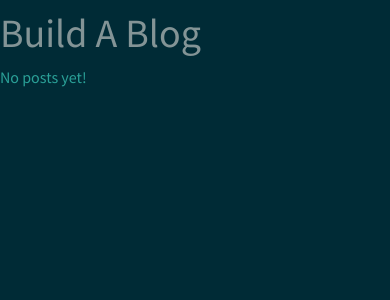
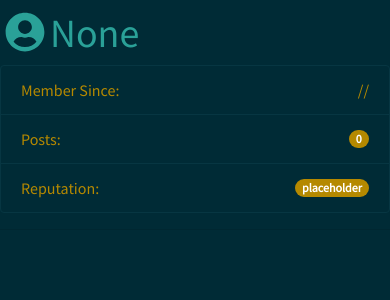
Before and after one commit to Seanzee25/blogz, a Flask app: page /blog?user_id=1 in a window 390 px wide. Shown: the part 56-356 px from the top of the page. Run offline with Flask 2, Linux system fonts and the light colour scheme; the visitor is signed in with stand-in values (Sample User, id 1); data comes from the database, SQL or seed files in the repository; data that the repository does not hold is empty; some libraries are stand-ins or nearby versions.

Commit message:
Added user pages and user posts

```diff
--- a/main.py
+++ b/main.py
@@ -46,7 +46,7 @@
 
 @app.before_request
 def require_login():
-    allowed_route = ["login", "signup", "index"]
+    allowed_route = ["login", "signup", "index", "displayAllEntries"]
     if request.endpoint not in allowed_route and 'email' not in session:
         return redirect("/login")
 
@@ -155,13 +155,17 @@
 @app.route('/blog')
 def displayAllEntries():
     blog_id = request.args.get("id")
+    user_id = request.args.get("user_id")
 
-    if(blog_id is None):
+    if(user_id is not None):
+        user = User.query.get(user_id)
+        return render_template("singleUser.html", user=user, blogs=user.posts)
+    elif(blog_id is not None):
+        blog_entry = Blog.query.get(blog_id)
+        return render_template("entry.html", blog=blog_entry)
+    else:
         blogs = Blog.query.order_by(db.desc(Blog.pub_date)).all()
         return render_template("blog.html", blogs=blogs)
-    else:
-        blog_entry = Blog.query.filter_by(id=blog_id).first()
-        return render_template("entry.html", blog=blog_entry)
 
 
 @app.route('/newpost', methods=["POST", "GET"])
@@ -177,9 +181,13 @@
             title_error = "Please fill in the title"
         if(not body):
             body_error = "Please fill in the body"
+        if(len(body) > 500):
+            body_error = "Limit to 500 characters"
+        if(len(title) > 120):
+            title_error = "Limit to 120 characters"
         if(title_error or body_error):
             return render_template("newpost.html", title_error=title_error,
-                                   body_error=body_error)
+                                   body_error=body_error, title=title, body=body)
         else:
             user = User.query.filter_by(email=session["email"]).first()
             blog = Blog(title, body, user)
--- a/templates/entry.html
+++ b/templates/entry.html
@@ -2,7 +2,7 @@
 
 {% block content %}
     <div class="jumbotron text-center">
-        <h1 class="display-3">{{blog.title}}</h1>
+        <h1 class="text-primary display-3">{{blog.title}}</h1>
 
         <p class="lead">{{blog.body}}</p>
         <p class="text-right">written by <a href="./blog?user_id={{blog.user.id}}">{{blog.user.user_name}}</a> <br>
--- a/templates/newpost.html
+++ b/templates/newpost.html
@@ -7,14 +7,14 @@
             <form method="POST" action="/newpost" style="margin: 10%">
                 <div class="form-group">
                     <label for="title">Title</label>
-                    <input type="text" class="form-control" id="title" name="title" placeholder="Enter title...">
+                    <input type="text" class="form-control" id="title" name="title" placeholder="Enter title..." value={{title}}>
                     {% if title_error %}
                     <small id="title-error" class="form-text text-danger">{{title_error}}</small>
                     {% endif %}
                 </div>
                 <div class="form-group">
                     <label for="body">Body</label>
-                    <textarea class="form-control" id="body" name="body" rows="8" placeholder="Add content..."></textarea>
+                    <textarea class="form-control" id="body" name="body" rows="8" placeholder="Add content...">{{body}}</textarea>
                     {% if body_error %}
                     <small id="body-error" class="form-text text-danger">{{body_error}}</small>
                     {% endif %}
--- a/templates/singleUser.html
+++ b/templates/singleUser.html
@@ -0,0 +1,59 @@
+{% extends "base.html" %}
+
+{% block content %}
+    <div class="row">
+        <!-- USER INFORMATION -->
+        <div class="col-sm-1"></div>
+        <div class="col-sm-3">
+            <h1 class="text-success"><i class="fas fa-user-circle fa-fw"></i>{{user.user_name}}</h1>
+        </div>
+        <div class="col-sm-3"></div>
+        <div class="col-sm-4">
+            <ul class="list-group">
+                <li class="list-group-item d-flex justify-content-between align-items-center">
+                    <span class="text-primary">Member Since:</span>
+                    <span class="text-primary">{{user.create_date.month ~ "/" ~ user.create_date.day ~ "/" ~ user.create_date.year}}</span>
+                </li>
+                <li class="list-group-item d-flex justify-content-between align-items-center">
+                    <span class="text-primary">Posts:</span>
+                    <span class="badge badge-primary badge-pill text-right">{{user.posts|length}}</span>
+                </li>
+                <li class="list-group-item d-flex justify-content-between align-items-center">
+                    <span class="text-primary">Reputation:</span>
+                    <span class="badge badge-primary badge-pill text-right">placeholder</span>
+                </li>
+            </ul>
+        </div>
+        <div class="col-sm-1"></div>
+    </div>
+
+    <div class="row">
+        <div class="col-sm-12">
+            <hr>
+        </div>
+    </div>
+    <div class="row">
+        <!-- USER POSTS -->
+        <div class="col-sm-1"></div>
+        {% for blog in blogs %}
+            {% if loop.index0 % 2 == 0 %}
+            <div class="col-sm-1"></div>
+        </div>
+        <div class="row">
+            <div class="col-sm-1"></div>
+            {% endif %}
+            <div class="col-sm-5">
+                <a href="./blog?id={{blog.id}}" class="card text-white bg-success mb-3" style="max-width: 20rem; min-height: 15rem; max-height: 15rem; overflow: hidden;">
+                    <div class="card-header justify-content-between d-flex align-items-center">
+                        {{blog.title}}
+                        <span><i class="far fa-thumbs-up fa-fw"></i>placeholder</span>
+                    </div>
+                    <div class="card-body">
+                        <p class="card-text">{{blog.body}}</p>
+                    </div>
+                </a>
+            </div>
+        {% endfor %}
+        <div class="col-sm-1"></div>
+    </div>
+{% endblock %}
```
